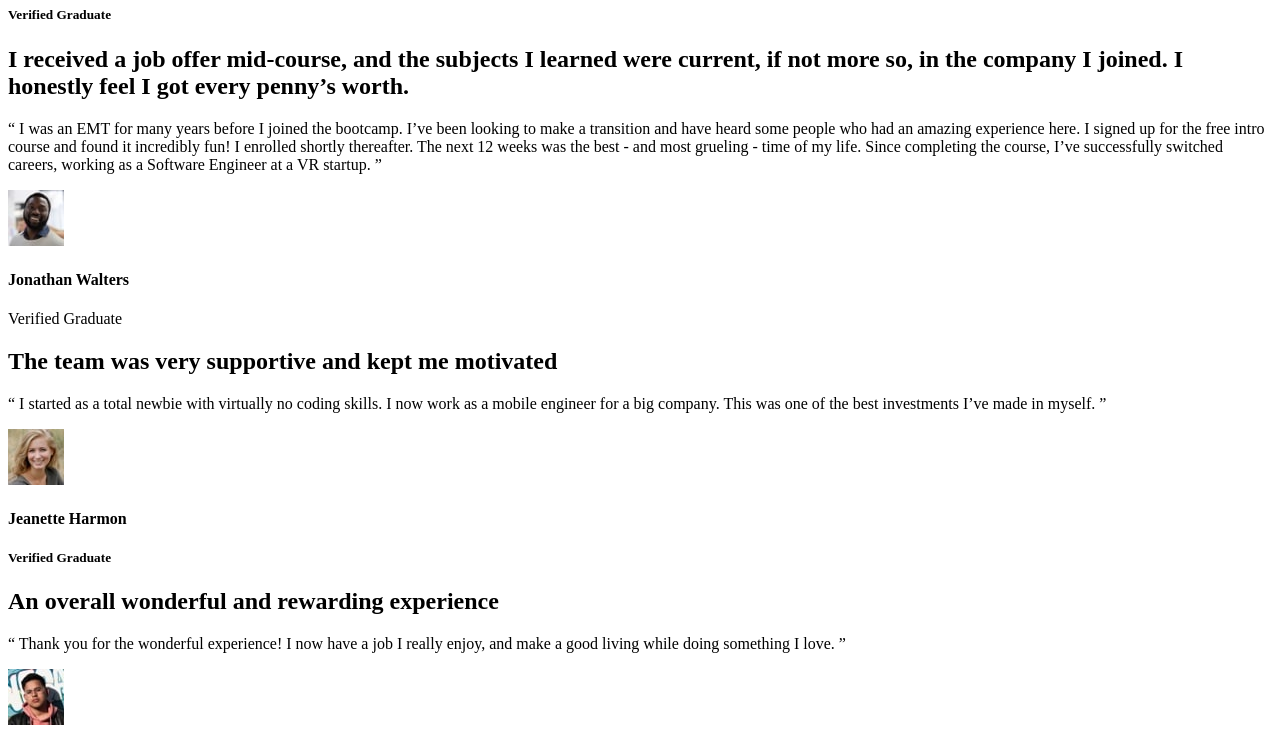
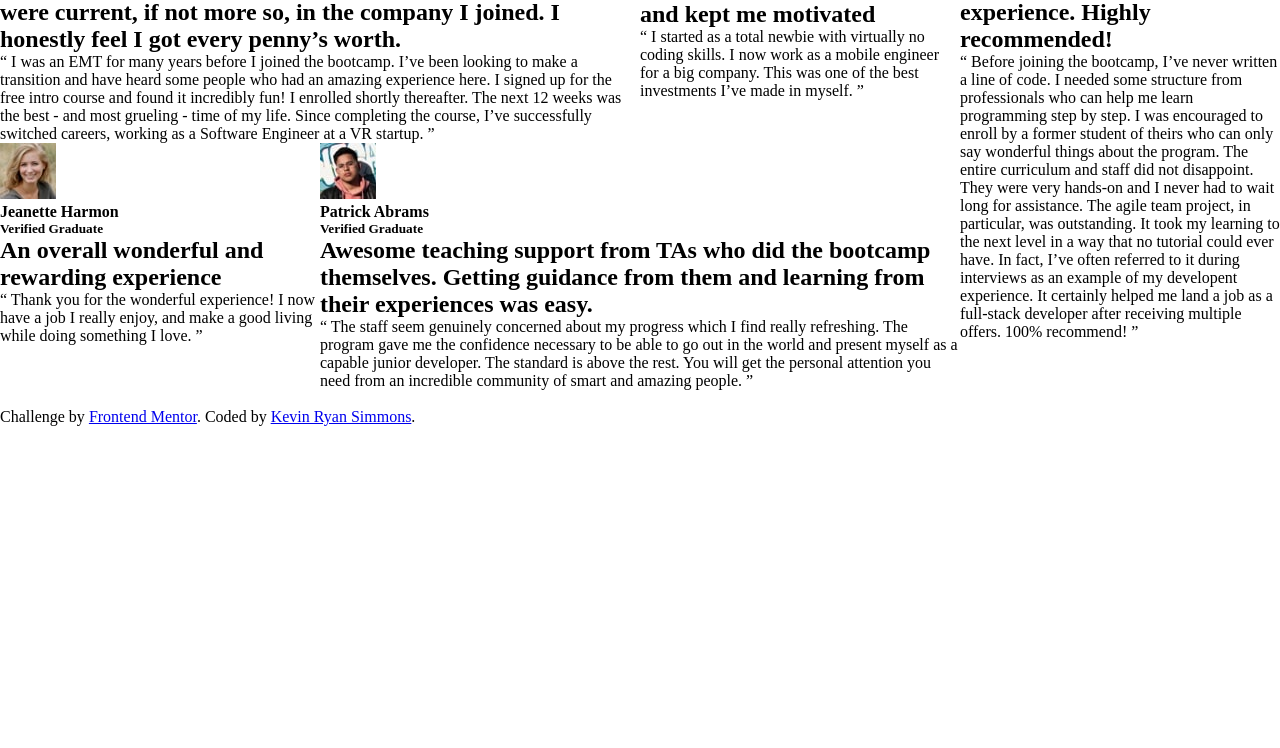
Before and after one commit to climbingryan/Testimonials-grid-section-FM, a plain HTML site: page testimonials-grid-section-main/index.html in a window 1280 px wide. Shown: the part 122-870 px from the top of the page. After the commit the page ends 800 px from the top, so only its background shows below. Drawn offline with Linux system fonts and the light colour scheme.

Commit message:
section positioning using css grid. No styles yet

```diff
--- a/testimonials-grid-section-main/css/styles.css
+++ b/testimonials-grid-section-main/css/styles.css
@@ -0,0 +1,32 @@
+* {
+    padding: 0px;
+    margin: 0px;
+    box-sizing: border-box;
+}
+
+main {
+    display: grid;
+    grid-template-columns: repeat(4, 1fr);
+    grid-template-rows: repeat(2, 1fr);
+}
+
+.profile-one {
+    grid-column: 1 / 3;
+    grid-row: 1 / 2;
+}
+.profile-two {
+    grid-column: 3 / 4;
+    grid-row: 1 / 2;
+}
+.profile-three {
+    grid-column: 1 / 2;
+    grid-row: 2 / 3;
+}
+.profile-four {
+    grid-column: 2 / 4;
+    grid-row: 2 / 3
+}
+.profile-five {
+    grid-column: 4 / 5 ;
+    grid-row: 1 / 3;
+}
--- a/testimonials-grid-section-main/index.html
+++ b/testimonials-grid-section-main/index.html
@@ -4,14 +4,14 @@
   <meta charset="UTF-8">
   <meta name="viewport" content="width=device-width, initial-scale=1.0"> <!-- displays site properly based on user's device -->
   <link rel="icon" type="image/png" sizes="32x32" href="./images/favicon-32x32.png">
-  <link rel="stylesheet" >
+  <link rel="stylesheet" href="./css/styles.css">
   <title>Frontend Mentor | [Challenge Name Here]</title>
 
 </head>
 <body>
   <main>
         <!-- Profile 1 PURPLE -->
-        <section>
+        <section class="profile-one">
           <div class="card-header">
             <img class="pic-border-purple"src="images/image-daniel.jpg">
             <h4 class="profile-name-alt">Daniel Clifford</h4>
@@ -32,7 +32,7 @@
           </p>
         </section>
           <!-- Profile 2 GREY -->
-        <section>
+        <section class="profile-two">
           <div class="card-header">
             <img src="images/image-jonathan.jpg">
             <h4 class="profile-name-alt">Jonathan Walters</h4>
@@ -49,7 +49,7 @@
           </p>
         </section>
           <!-- Profile 3 WHITE -->
-        <section>
+        <section class="profile-three">
           <div>
             <img src="./images/image-jeanette.jpg">
             <h4 class="profile-name-dark">Jeanette Harmon</h4>
@@ -66,7 +66,7 @@
           </p>
         </section>
           <!-- Profile 4 DARK -->
-        <section>
+        <section class="profile-four">
           <div>
             <img src="./images/image-patrick.jpg">
             <h4 class="profile-name-light">Patrick Abrams</h4>
@@ -86,7 +86,7 @@
         </p>
         </section>
           <!-- Profile 5 WHITE -->
-        <section>
+        <section class="profile-five">
           <div>
             <img class="pic-border-purple" src="./images/image-kira.jpg"></img>
             <h4>Kira Whittle</h4>
```
